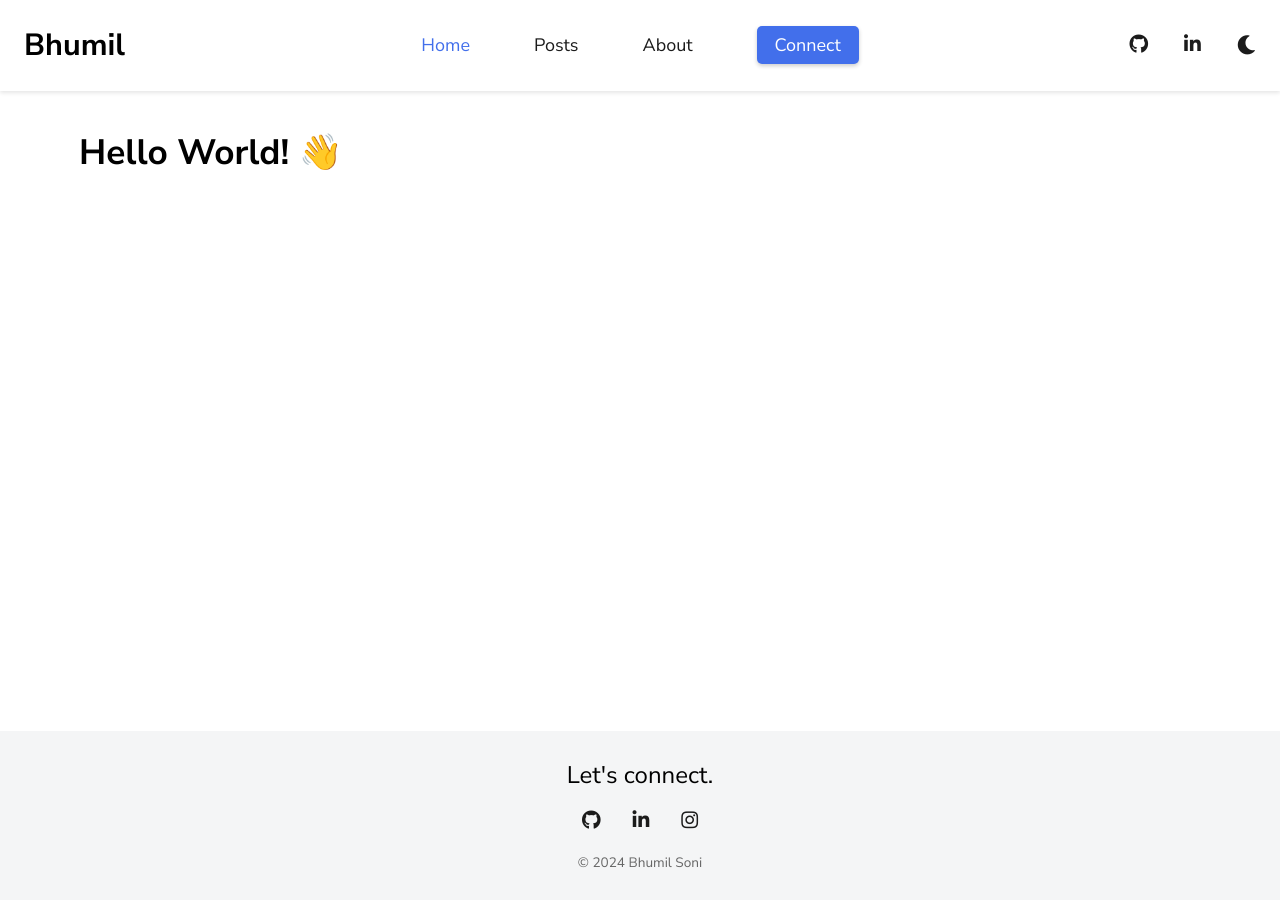
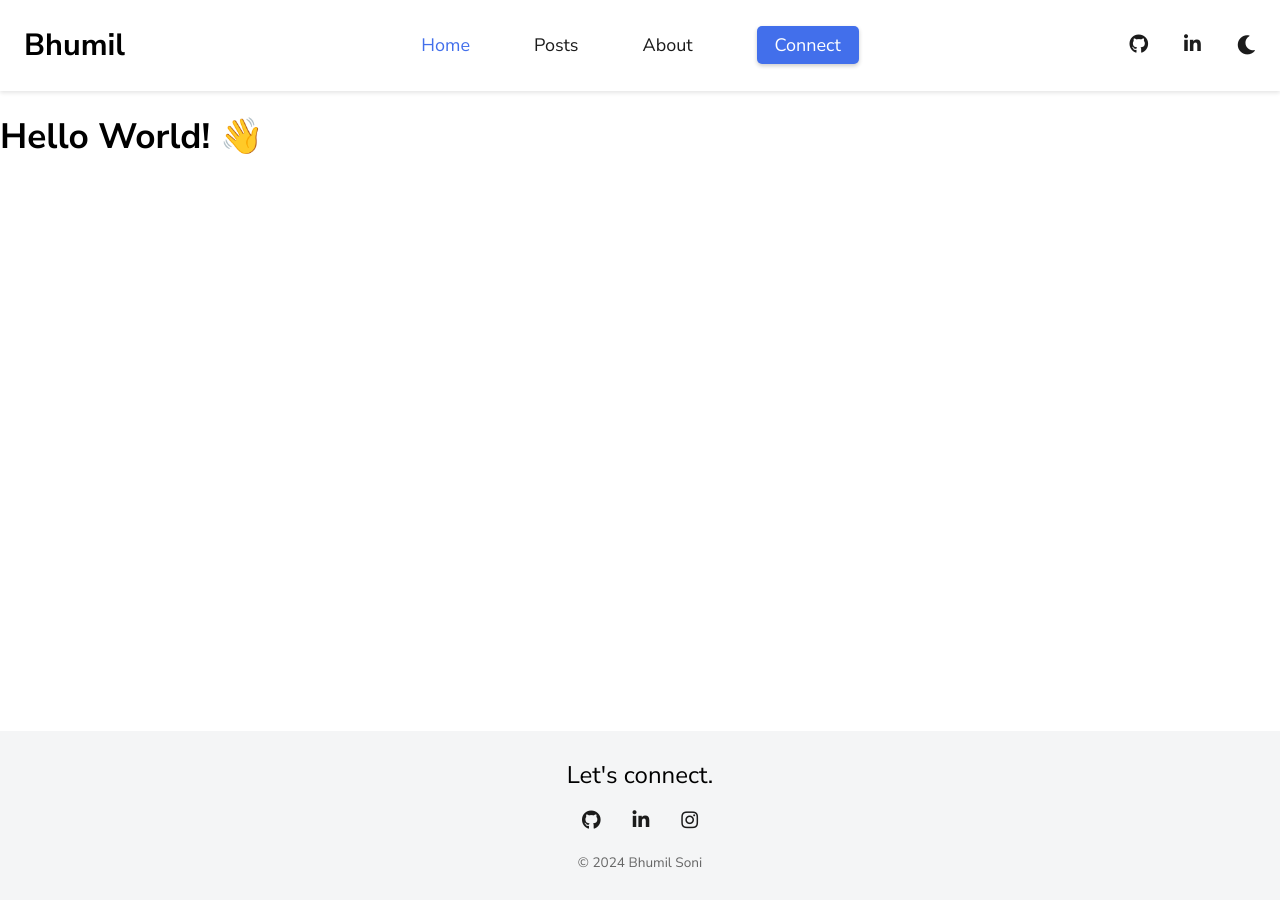
Before and after one commit to thebhumilsoni/thebhumilsoni.github.io, a Jekyll site: the page built from index.html, in a window 1280 px wide. Built offline with Jekyll 4.4.1, drawn with Linux system fonts in a browser that asks for light colours.

Commit message:
Setup home page layout + styling foundation

```diff
--- /dev/null
+++ b/_layouts/home.html
@@ -0,0 +1,6 @@
+---
+layout: base
+---
+<div class="home-content-wrapper">
+    {{ content }}
+</div>
--- a/_sass/1-global/_mixins.scss
+++ b/_sass/1-global/_mixins.scss
@@ -53,6 +53,7 @@
     margin: 0 auto;
     box-sizing: border-box;
     overflow-x: hidden;
+    flex: 1;
 
     img {
         @include base-image-style;
--- /dev/null
+++ b/_sass/4-layouts/_home.scss
@@ -0,0 +1,5 @@
+.home-content-wrapper {
+    @include base-content-wrapper-style;
+    padding: 0;
+    max-width: 100%;
+}
--- a/assets/css/styles.scss
+++ b/assets/css/styles.scss
@@ -12,3 +12,4 @@
 @import '3-components/pagination';
 @import '4-layouts/post';
 @import '4-layouts/post-card';
+@import '4-layouts/home';
--- a/index.html
+++ b/index.html
@@ -1,5 +1,5 @@
 ---
-layout: default
+layout: home
 title: Home
 ---
 <div>
```
